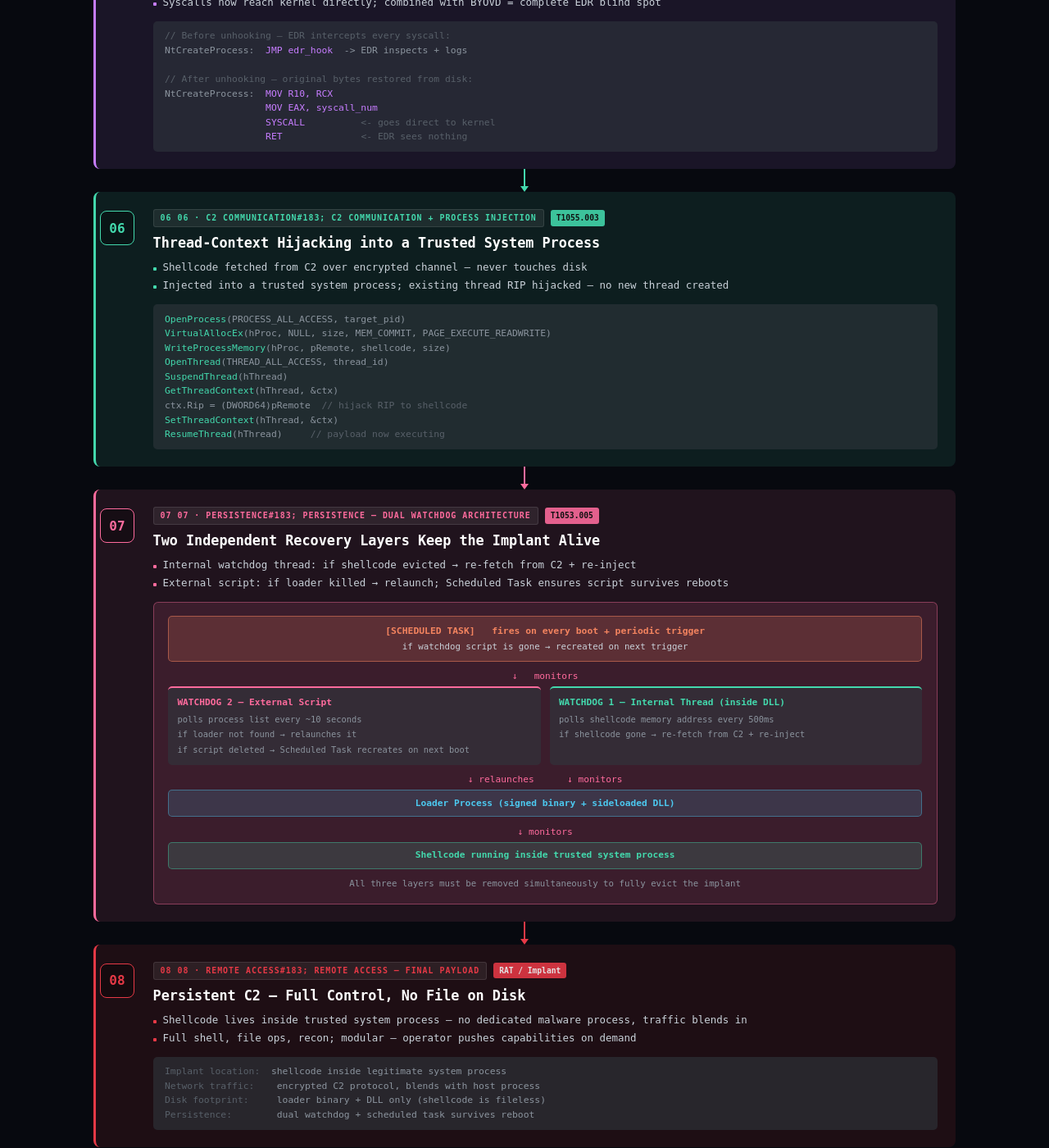
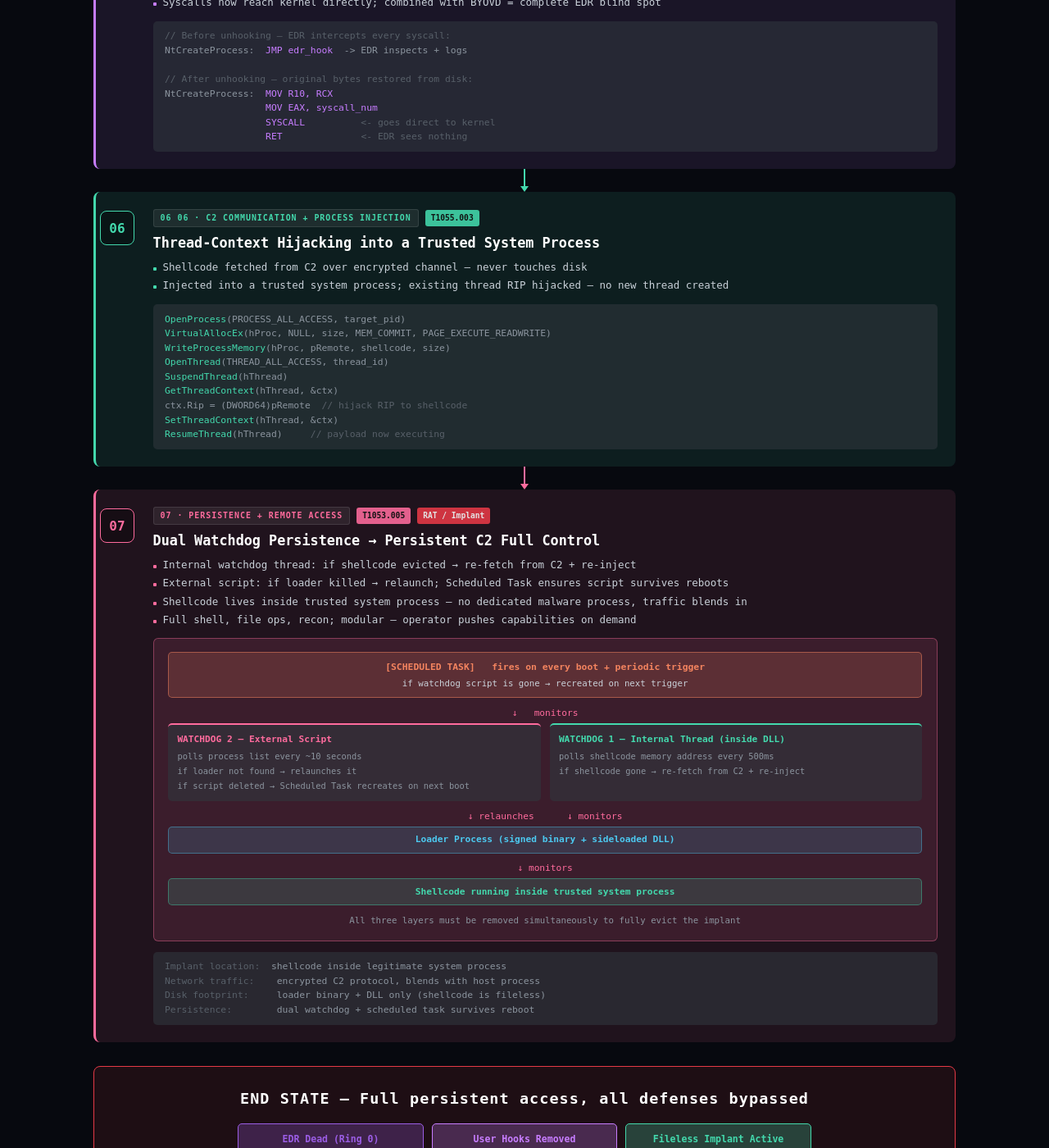
Before and after one commit to hassan0x/APT, a Jekyll site: the page built from methodology.html, in a window 1280 px wide and 1400 px high, scrolled down 1633 px. Shown: the whole window at 82% size. Built offline with Jekyll 4.4.1, drawn with Linux system fonts in a browser that asks for light colours; some of the changed text lies outside the part shown.

Commit message:
Merge phases 7+8 into single card, fix doubled stage labels

```diff
--- a/methodology.html
+++ b/methodology.html
@@ -161,7 +161,7 @@ permalink: /methodology/
       <div class="sf-num"><span style="color:#F9C74F;border-color:#F9C74F;">02</span></div>
       <div class="sf-body">
         <div class="sf-meta">
-          <span class="sf-stage-label" style="color:#F9C74F;">02 02 &#183; Staging#183; Staging</span>
+          <span class="sf-stage-label" style="color:#F9C74F;">02 02 &#183; Staging</span>
           <span class="sf-mitre-tag" style="background:#F9C74F;color:#111;">T1105</span>
         </div>
         <div class="sf-title">Download Signed Legitimate Binary + Malicious DLL</div>
@@ -183,7 +183,7 @@ permalink: /methodology/
       <div class="sf-num"><span style="color:#4CC9F0;border-color:#4CC9F0;">03</span></div>
       <div class="sf-body">
         <div class="sf-meta">
-          <span class="sf-stage-label" style="color:#4CC9F0;">03 03 &#183; DLL Sideloading#183; DLL Sideloading</span>
+          <span class="sf-stage-label" style="color:#4CC9F0;">03 03 &#183; DLL Sideloading</span>
           <span class="sf-mitre-tag" style="background:#4CC9F0;color:#111;">T1574.002</span>
         </div>
         <div class="sf-title">Malicious Code Runs Inside a Signed Trusted Process</div>
@@ -209,7 +209,7 @@ Loads TargetDLL.dll into process memory automatically
       <div class="sf-num"><span style="color:#9B5DE5;border-color:#9B5DE5;">04</span></div>
       <div class="sf-body">
         <div class="sf-meta">
-          <span class="sf-stage-label" style="color:#9B5DE5;">04 04 &#183; BYOVD#183; BYOVD — Bring Your Own Vulnerable Driver</span>
+          <span class="sf-stage-label" style="color:#9B5DE5;">04 04 &#183; BYOVD — Bring Your Own Vulnerable Driver</span>
           <span class="sf-mitre-tag" style="background:#9B5DE5;color:#fff;">T1562.001</span>
           <span class="sf-ring0">RING 0</span>
         </div>
@@ -236,7 +236,7 @@ Loads TargetDLL.dll into process memory automatically
       <div class="sf-num"><span style="color:#C77DFF;border-color:#C77DFF;">05</span></div>
       <div class="sf-body">
         <div class="sf-meta">
-          <span class="sf-stage-label" style="color:#C77DFF;">05 05 &#183; Defense Evasion#183; Defense Evasion</span>
+          <span class="sf-stage-label" style="color:#C77DFF;">05 05 &#183; Defense Evasion</span>
           <span class="sf-mitre-tag" style="background:#C77DFF;color:#111;">T1562.001</span>
         </div>
         <div class="sf-title">NTDLL Unhooking — Removing EDR's User-Mode Visibility</div>
@@ -262,7 +262,7 @@ NtCreateProcess:  <span class="hi">MOV R10, RCX</span>
       <div class="sf-num"><span style="color:#43D9AD;border-color:#43D9AD;">06</span></div>
       <div class="sf-body">
         <div class="sf-meta">
-          <span class="sf-stage-label" style="color:#43D9AD;">06 06 &#183; C2 Communication#183; C2 Communication + Process Injection</span>
+          <span class="sf-stage-label" style="color:#43D9AD;">06 06 &#183; C2 Communication + Process Injection</span>
           <span class="sf-mitre-tag" style="background:#43D9AD;color:#111;">T1055.003</span>
         </div>
         <div class="sf-title">Thread-Context Hijacking into a Trusted System Process</div>
@@ -289,13 +289,16 @@ ctx.Rip = (DWORD64)pRemote  <span class="cm">// hijack RIP to shellcode</span>
       <div class="sf-num"><span style="color:#FF6B9D;border-color:#FF6B9D;">07</span></div>
       <div class="sf-body">
         <div class="sf-meta">
-          <span class="sf-stage-label" style="color:#FF6B9D;">07 07 &#183; Persistence#183; Persistence — Dual Watchdog Architecture</span>
+          <span class="sf-stage-label" style="color:#FF6B9D;">07 &#183; Persistence + Remote Access</span>
           <span class="sf-mitre-tag" style="background:#FF6B9D;color:#111;">T1053.005</span>
+          <span class="sf-mitre-tag" style="background:#E63946;color:#fff;">RAT / Implant</span>
         </div>
-        <div class="sf-title">Two Independent Recovery Layers Keep the Implant Alive</div>
+        <div class="sf-title">Dual Watchdog Persistence → Persistent C2 Full Control</div>
         <ul class="sf-list" style="--card-color:#FF6B9D;">
           <li>Internal watchdog thread: if shellcode evicted &#8594; re-fetch from C2 + re-inject</li>
           <li>External script: if loader killed &#8594; relaunch; Scheduled Task ensures script survives reboots</li>
+          <li>Shellcode lives inside trusted system process — no dedicated malware process, traffic blends in</li>
+          <li>Full shell, file ops, recon; modular — operator pushes capabilities on demand</li>
         </ul>
         <div class="sf-watchdog">
           <div class="sf-wd-task">
@@ -322,25 +325,7 @@ ctx.Rip = (DWORD64)pRemote  <span class="cm">// hijack RIP to shellcode</span>
           <div class="sf-wd-center" style="border-color:rgba(67,217,173,0.4);color:#43D9AD;background:rgba(67,217,173,0.15);">Shellcode running inside trusted system process</div>
           <div class="sf-wd-note">All three layers must be removed simultaneously to fully evict the implant</div>
         </div>
-      </div>
-    </div>
-
-    <div class="sf-connector" style="--line-color:#E63946;"></div>
-
-    <!-- 09 REMOTE ACCESS -->
-    <div class="sf-card" style="--card-color:#E63946;--card-bg:rgba(230,57,70,0.10);">
-      <div class="sf-num"><span style="color:#E63946;border-color:#E63946;">08</span></div>
-      <div class="sf-body">
-        <div class="sf-meta">
-          <span class="sf-stage-label" style="color:#E63946;">08 08 &#183; Remote Access#183; Remote Access — Final Payload</span>
-          <span class="sf-mitre-tag" style="background:#E63946;color:#fff;">RAT / Implant</span>
-        </div>
-        <div class="sf-title">Persistent C2 — Full Control, No File on Disk</div>
-        <ul class="sf-list" style="--card-color:#E63946;">
-          <li>Shellcode lives inside trusted system process — no dedicated malware process, traffic blends in</li>
-          <li>Full shell, file ops, recon; modular — operator pushes capabilities on demand</li>
-        </ul>
-        <div class="sf-code" style="--card-color:#E63946;"><span class="cm">Implant location:</span>  shellcode inside legitimate system process
+        <div class="sf-code" style="--card-color:#E63946;margin-top:0.8rem;"><span class="cm">Implant location:</span>  shellcode inside legitimate system process
 <span class="cm">Network traffic:  </span>  encrypted C2 protocol, blends with host process
 <span class="cm">Disk footprint:   </span>  loader binary + DLL only (shellcode is fileless)
 <span class="cm">Persistence:      </span>  dual watchdog + scheduled task survives reboot</div>
```
